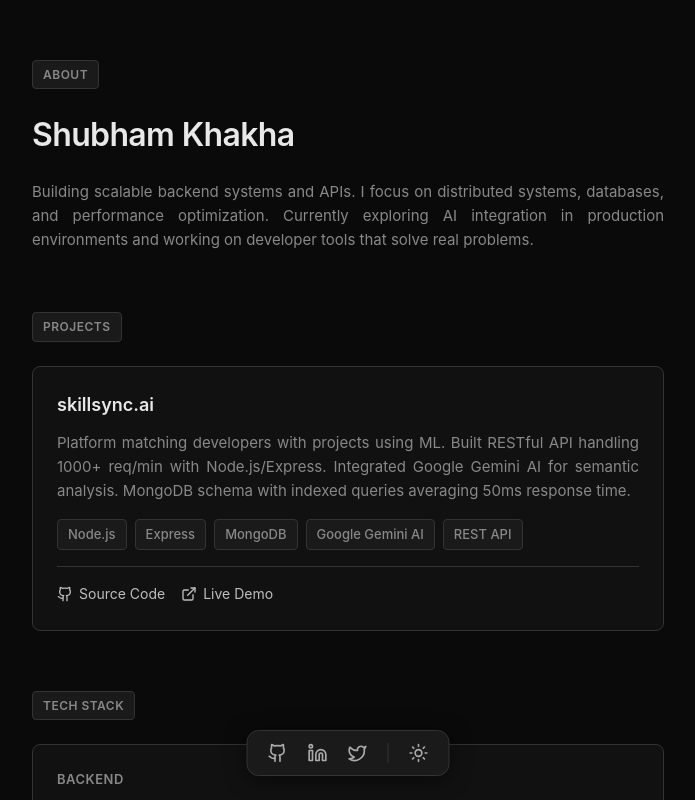
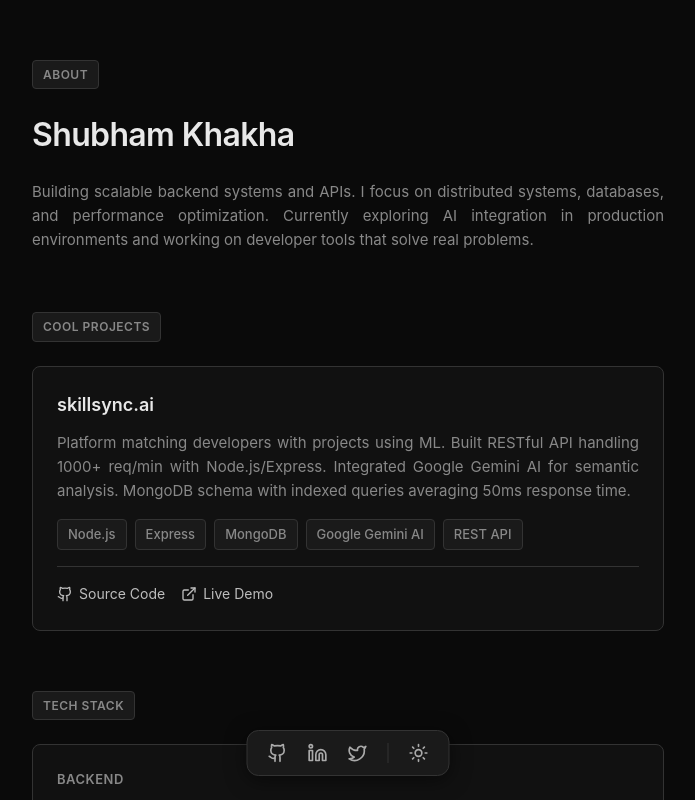
Before and after one commit to shubhook/my-portfolio, a React (Vite) app: page / in a window 1280 px wide. Shown: the top 800 px of the page, without its empty margins (292-987 px from the left). Built offline with nearby package versions, Linux system fonts and the light colour scheme.

Commit message:
minor tweek

```diff
--- a/src/App.jsx
+++ b/src/App.jsx
@@ -109,7 +109,7 @@ const Portfolio = () => {
             letterSpacing: '0.5px',
             marginBottom: '24px'
           }}>
-            Projects
+            Cool Projects
           </span>
 
           {projects.map((project, idx) => (
```
